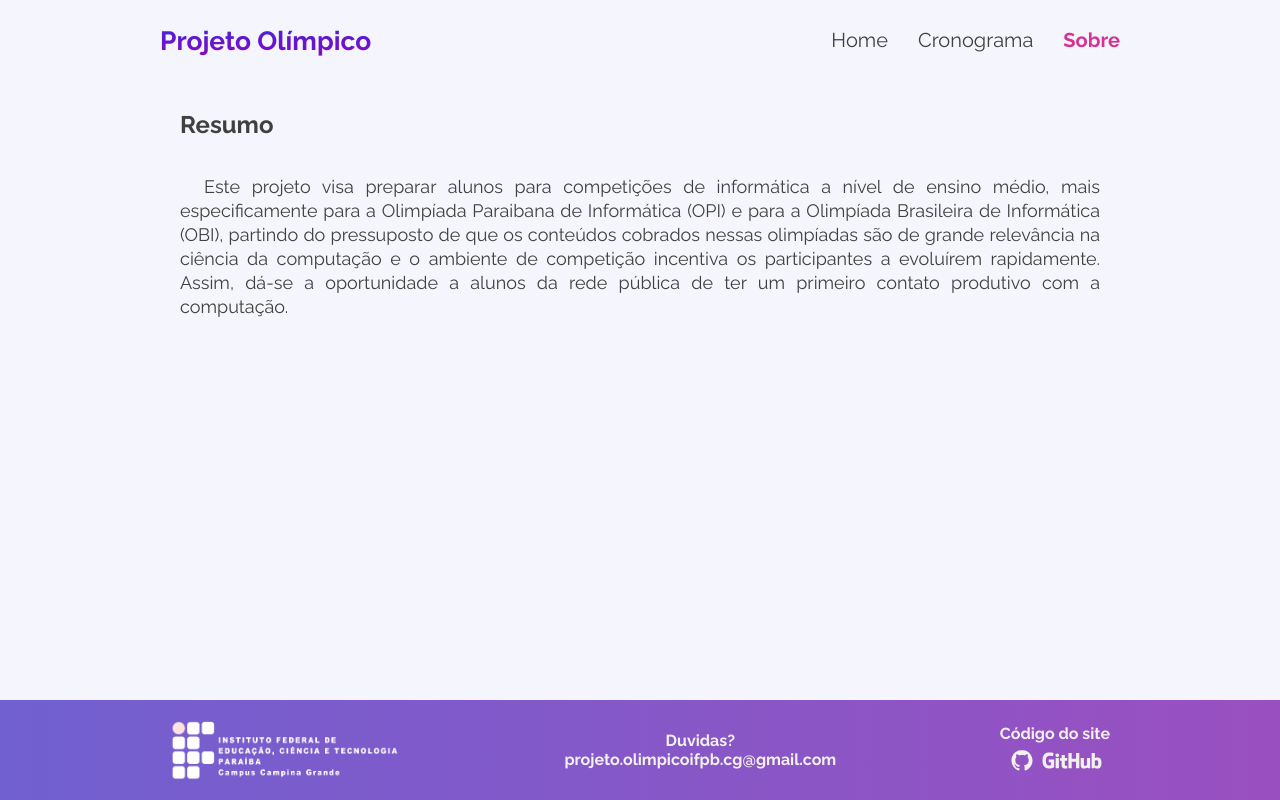
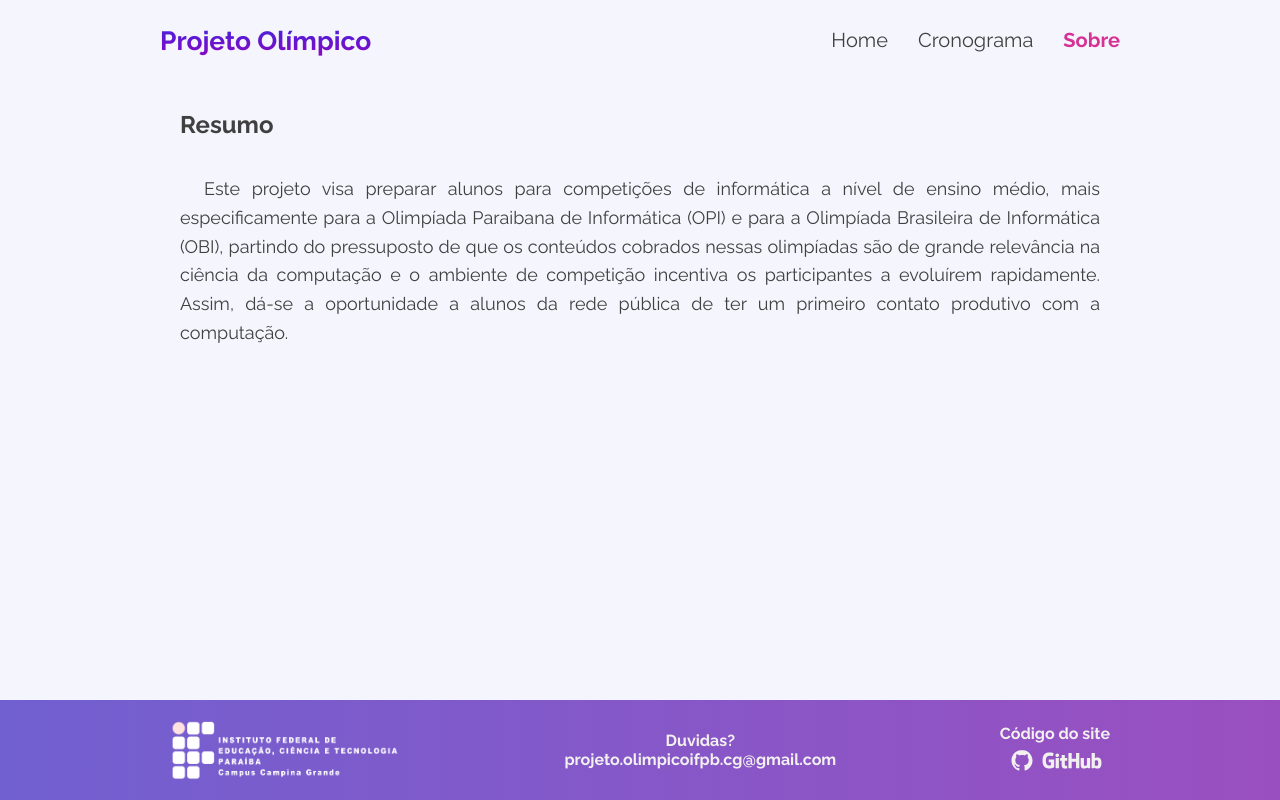
Before and after one commit to henriquepw/olympic-project, a React (Create React App) app: page /sobre in a window 1280 px wide. Built offline with nearby package versions, Linux system fonts and the light colour scheme; the HTML template or start-up script is replaced by a standard one.

Commit message:
fix: footer z-index

```diff
--- a/src/components/Footer/styles.js
+++ b/src/components/Footer/styles.js
@@ -10,6 +10,8 @@ export const Container = styled.footer`
   text-align: center;
   color: ${secundaryTextColor};
   background: ${linearGradientColor};
+
+  z-index: 1;
 
   ul {
     display: flex;
--- a/src/pages/About/styles.js
+++ b/src/pages/About/styles.js
@@ -1,8 +1,11 @@
 import styled from 'styled-components';
 
+import Media from '~/styles/media';
 import { linearGradientColor } from '~/styles/colors';
 
 export const Container = styled.div`
+  padding-bottom: 50px;
+
   h2 {
     font-size: 1.5rem;
     font-weight: bold;
@@ -14,7 +17,7 @@ export const Container = styled.div`
     font-size: 1.125rem;
 
     text-indent: 1.5rem;
-    line-height: 1.5rem;
+    line-height: 1.8rem;
   }
 
   section {
@@ -59,4 +62,8 @@ export const Container = styled.div`
       }
     }
   }
+
+  ${Media.bigPhone`
+    height: calc(100vh - 80px) !important;
+  `}
 `;
```
